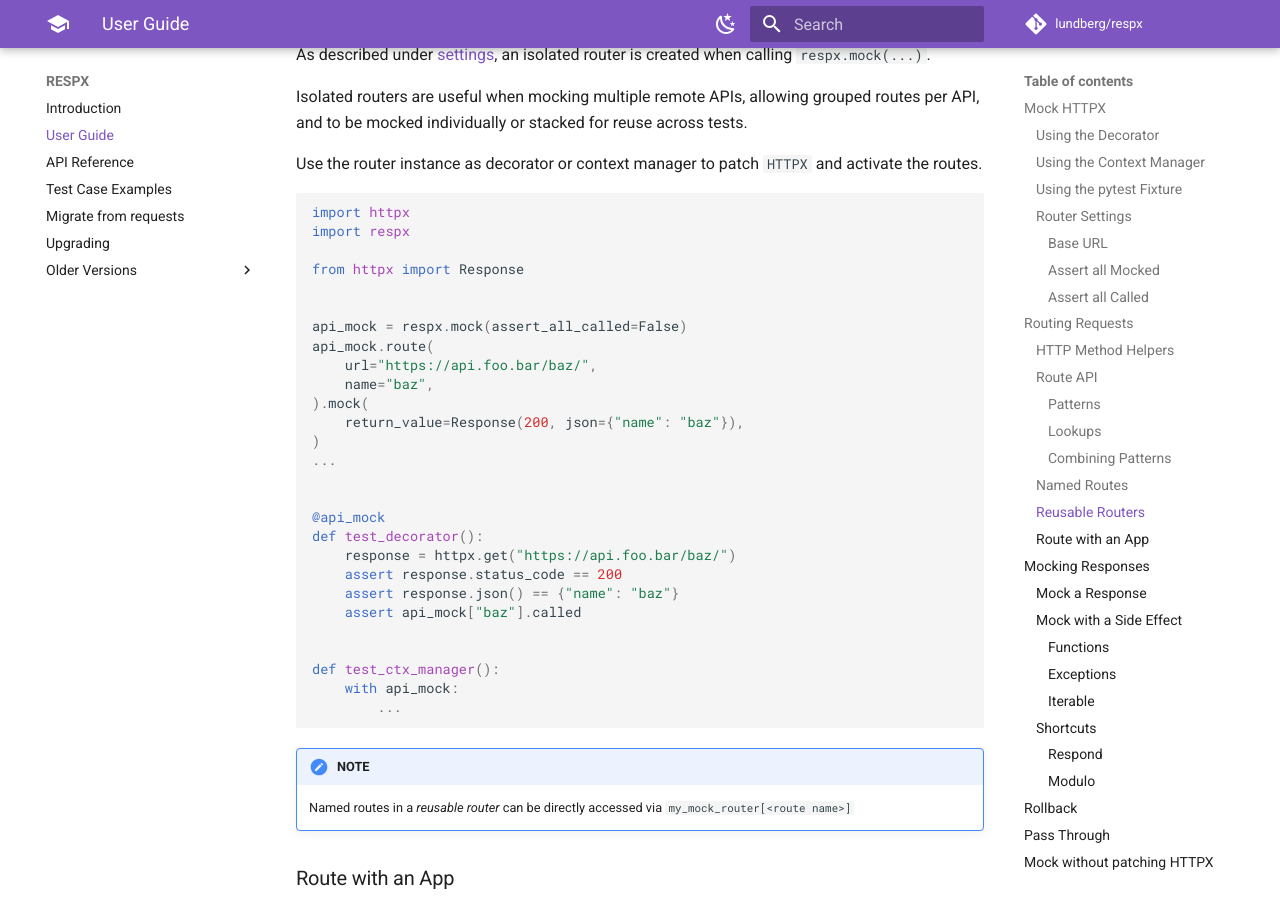
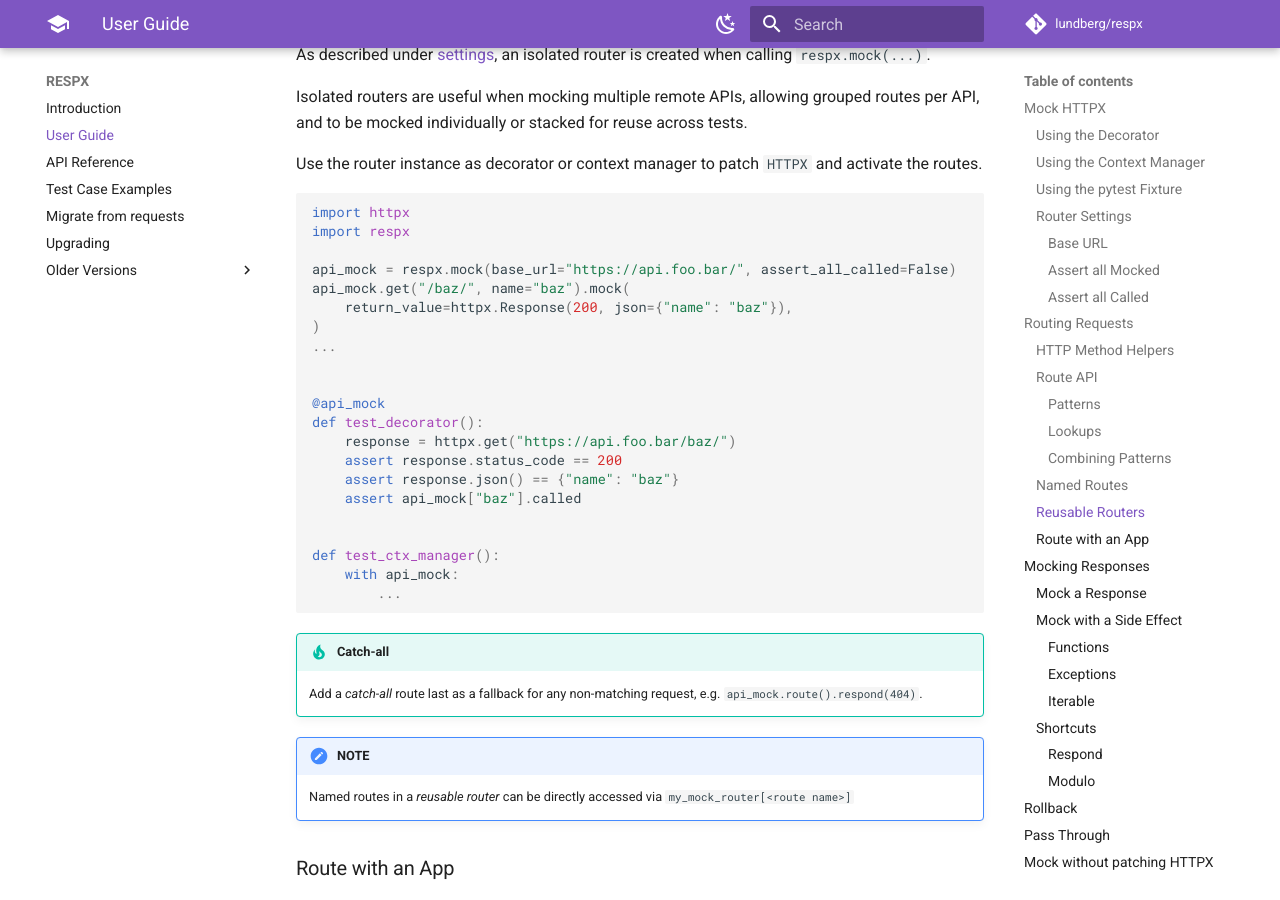
Before and after one commit to lundberg/respx, an MkDocs documentation site: the page built from docs/guide.md, in a window 1280 px wide and 900 px high, scrolled down 5225 px. Built offline with MkDocs 1.6.1 and Material for MkDocs 9.7.7, drawn with Linux system fonts in a browser that asks for light colours; comment, search, counter and statistics services are not loaded.

Commit message:
Enhance docs on named routes and catch-all route (#257)

````diff
--- a/docs/guide.md
+++ b/docs/guide.md
@@ -260,15 +260,9 @@ Use the router instance as decorator or context manager to patch `HTTPX` and act
 import httpx
 import respx
 
-from httpx import Response
-
-
-api_mock = respx.mock(assert_all_called=False)
-api_mock.route(
-    url="https://api.foo.bar/baz/",
-    name="baz",
-).mock(
-    return_value=Response(200, json={"name": "baz"}),
+api_mock = respx.mock(base_url="https://api.foo.bar/", assert_all_called=False)
+api_mock.get("/baz/", name="baz").mock(
+    return_value=httpx.Response(200, json={"name": "baz"}),
 )
 ...
 
@@ -286,6 +280,8 @@ def test_ctx_manager():
         ...
 ```
 
+!!! tip "Catch-all"
+    Add a *catch-all* route last as a fallback for any non-matching request, e.g. `api_mock.route().respond(404)`.
 !!! note "NOTE"
     Named routes in a *reusable router* can be directly accessed via `my_mock_router[<route name>]`
 
````
